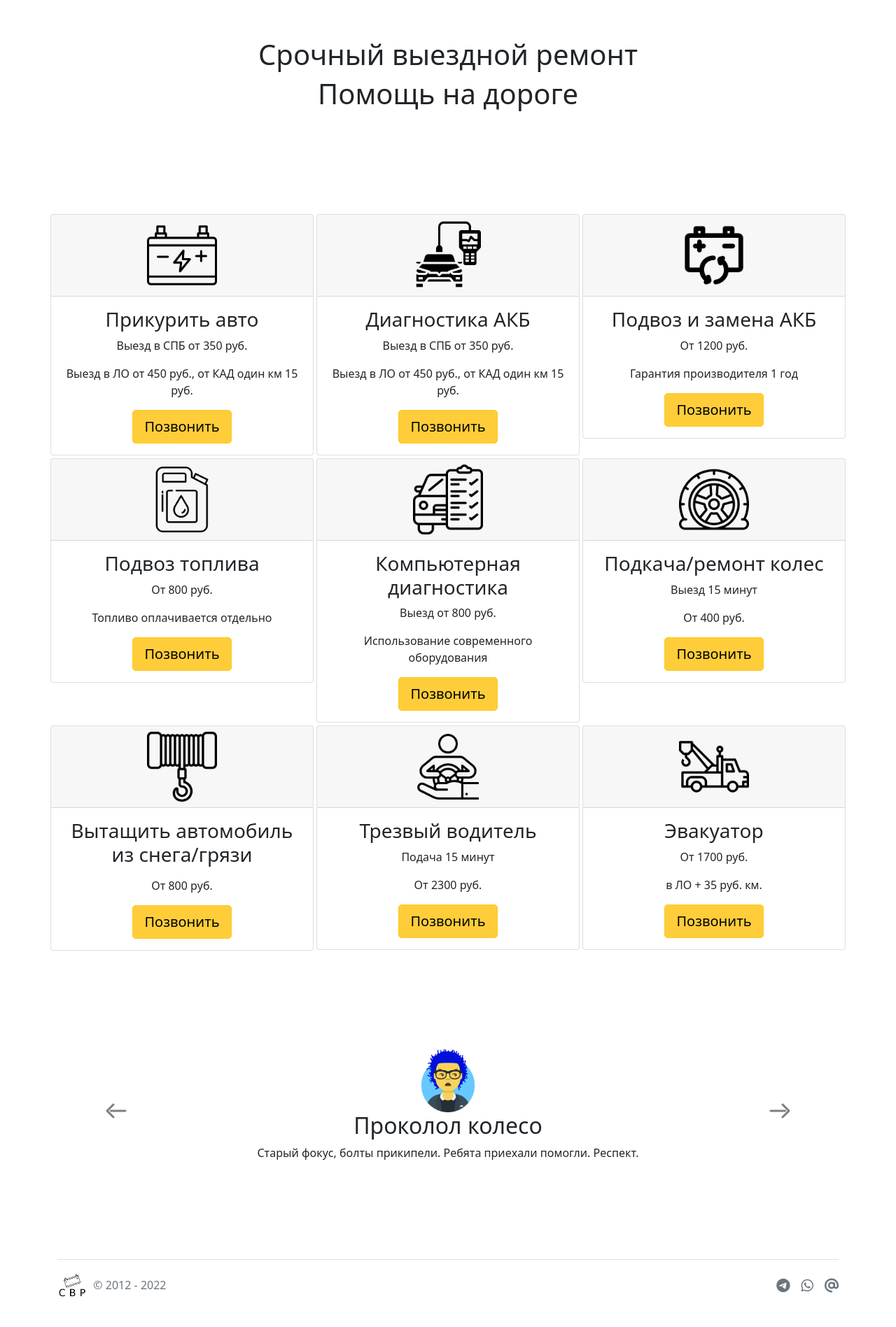
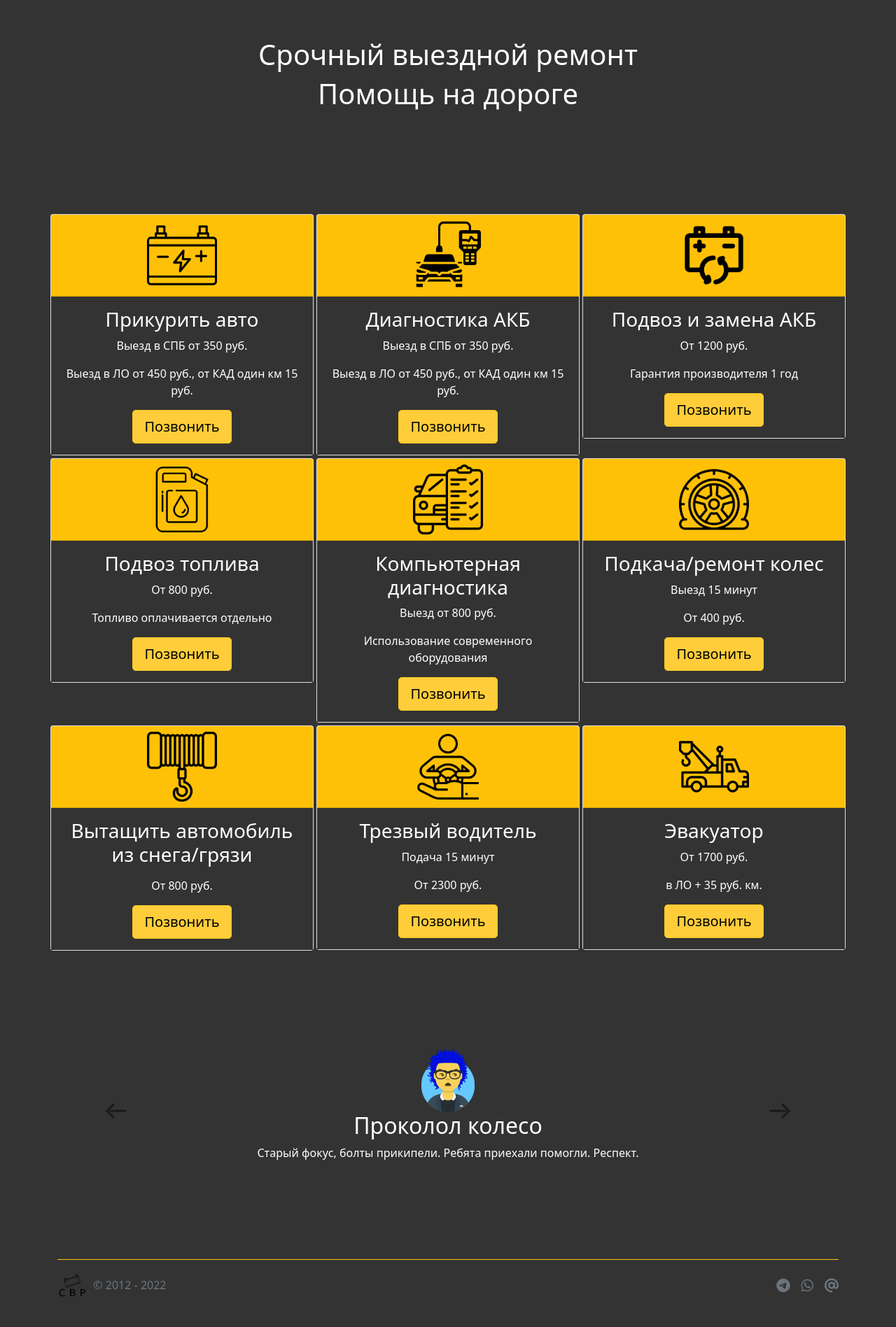
Before and after one commit to belousovsergey56/help-on-road, a Flask app: page / in a window 1280 px wide. Shown: the part 66-1963 px from the top of the page at 70% size. Run offline with Flask 2, Linux system fonts and the light colour scheme; some libraries are stand-ins or nearby versions.

Commit message:
body new bg-color, text color.  add new color card-header and card-body, add media: footer behavior, footer border line new color

```diff
--- a/static/css/styles.css
+++ b/static/css/styles.css
@@ -3,6 +3,8 @@
 	text-align: center;
 	margin: 0;
 	padding: 0;
+	background-color: #333;
+	color: #fff;
 
 
 }
@@ -40,15 +42,21 @@
 	padding: 2px 2px;
 }
 
+.card-header {
+	background: #ffc107;
+
+}
+
+.card-body {
+	background-color: #333;
+}
 
 /* Отзывы */
 #feedback {
 	text-align: center;
 	padding-top: 100px;
 	padding-bottom: 100px;
-	/* background-color: bisque; */
 }
-
 
 .carousel-control-prev-icon {
 	background-image: url("../assets/images/previous.png");
@@ -57,7 +65,6 @@
 .carousel-control-next-icon {
 	background-image: url("../assets/images/next.png");
 }
-
 
 .img-feedback {
 	height: 90px;
@@ -118,7 +125,7 @@
 
 .href-text{
 	text-decoration: none;
-	color: black;
+	color: #fff;;
 }
 
 .fa-telegram:hover{
@@ -132,3 +139,18 @@
 .fa-at:hover {
 	color: rgb(0, 162, 255);
 }
+
+
+@media (max-width: 600px) {
+
+	.fixed-bottom {
+		position: sticky;
+	}
+
+}
+
+/* Футер */
+
+.border-top{
+	border-top: 1px solid #ffc107 !important;
+}
```
